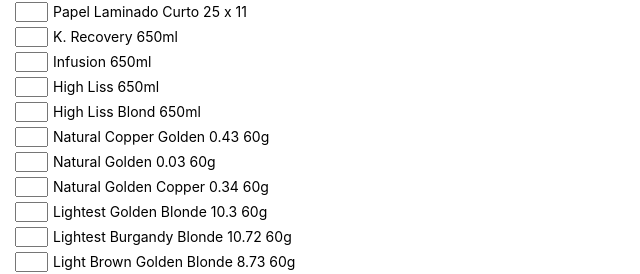
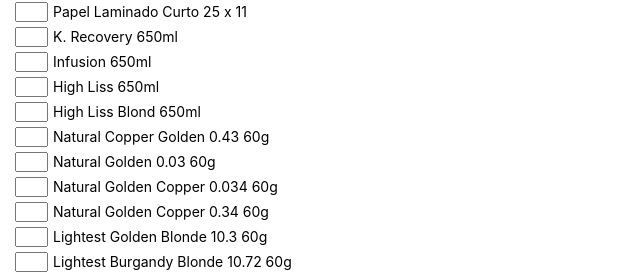
Before and after one commit to guiazca/truss, a React (Create React App) app: page / in a window 1280 px wide. Shown: the part 1213-1487 px from the top of the page, without its empty margins (0-640 px from the left). Built offline with nearby package versions, Linux system fonts and the light colour scheme.

Commit message:
Adjust com product

```diff
--- a/src/components/state.js
+++ b/src/components/state.js
@@ -412,9 +412,18 @@ const state = {
       estoque: true,
     },
     {
+      codigo: "414 002",
+      count: "",
+      nome: "Natural Golden 0.03 60g",
+      price: 9.8,
+      linha: "PROFISSIONAL",
+      subLinha: "TONNERS",
+      estoque: true,
+    },
+    {
       codigo: "414 003",
       count: "",
-      nome: "Natural Golden 0.03 60g",
+      nome: "Natural Golden Copper 0.034 60g",
       price: 9.8,
       linha: "PROFISSIONAL",
       subLinha: "TONNERS",
```
